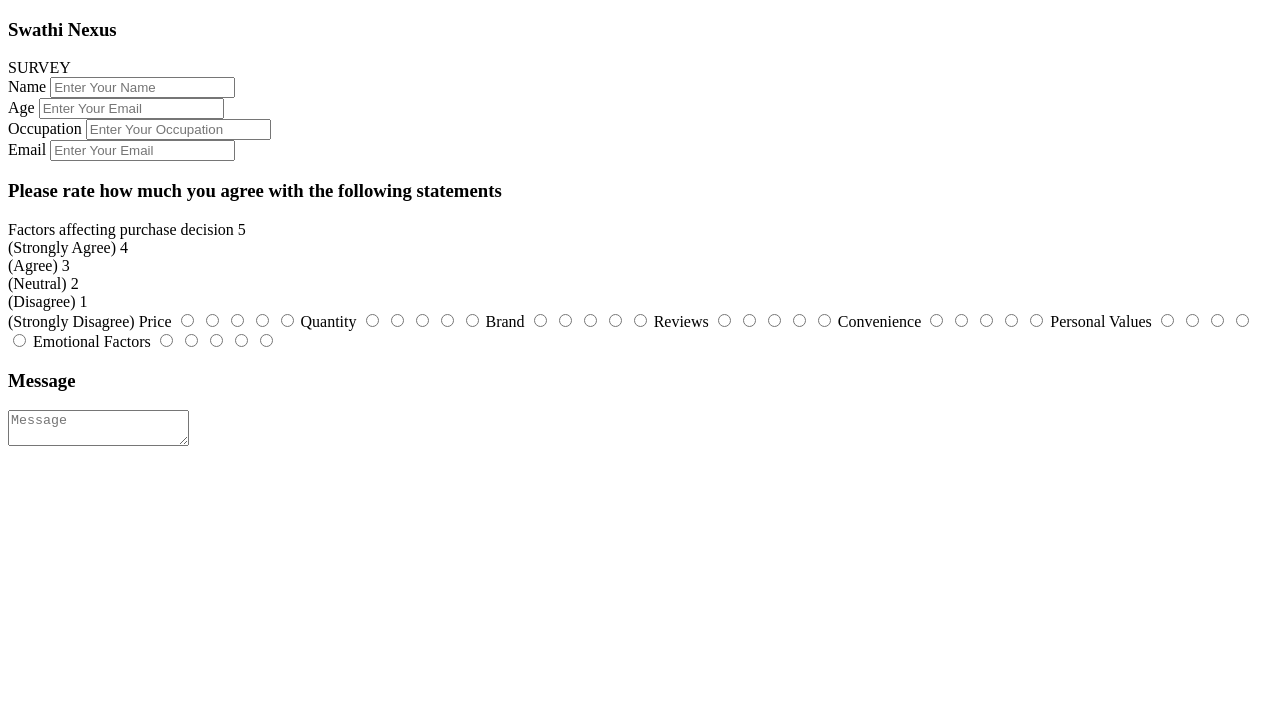
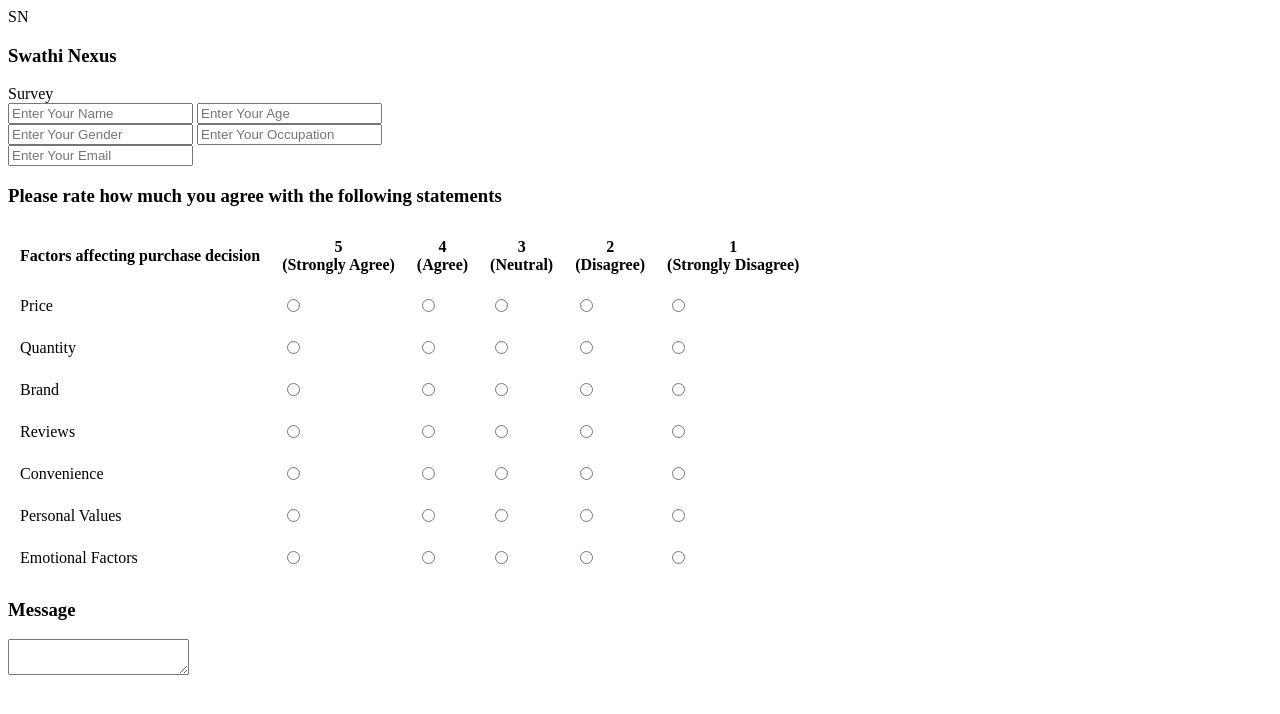
Before and after one commit to kavya-mutyala8/web-development-practice, a plain HTML site: page Survey_form/index.html in a window 1280 px wide. Drawn offline with Linux system fonts and the light colour scheme.

Commit message:
ADD Updated html

```diff
--- a/Survey_form/index.html
+++ b/Survey_form/index.html
@@ -9,36 +9,36 @@
 <body>
     <main>
         <header>
-            <div class="avatar-placeholder"></div>
-            <h3>Swathi Nexus</h3>
-            <div class="large-avatar-placeholder">SURVEY</div>
+            <div class="left-wrap">
+            <div class="avatar-placeholder">SN</div>
+            <h3 class="header-text">Swathi Nexus</h3>
+            </div>
+            <div class="right-wrap">
+            <div class="large-avatar-placeholder">Survey</div>
+            </div>
         </header>
 
         <form>
-            <div class="form-group">
-                <label for="name" id="name-label">Name</label>
-                <input type="text" name="name" placeholder="Enter Your Name" required>
+            <div class="input-wrap">
+                <div class="form-group input-text-top">
+                    <input type="text" class="pill-input W-long" placeholder="Enter Your Name" required>
+                    <input type="number" class="pill-input W-short" placeholder="Enter Your Age" required>
+                </div>
+
+                <div class="form-group input-text-middle">
+                    <input type="text" class="pill-input W-short" placeholder="Enter Your Gender" required>
+                    <input type="text" class="pill-input W-long" placeholder="Enter Your Occupation" required>
+                </div>
+
+                <div class="form-group input-text-bottom">
+                    <input type="text" class="pill-input W-Complete" placeholder="Enter Your Email" required>
+                </div>
             </div>
 
             <div class="form-group">
-                <label for="number" id="age-label">Age</label>
-                <input type="number" name="number" placeholder="Enter Your Email" required>
-            </div>
-
-            <div class="form-group">
-                <label for="text" id="Occupatation-label">Occupation</label>
-                <input type="text" name="Occupation" placeholder="Enter Your Occupation" required>
-            </div>
-
-            <div class="form-group">
-                <label for="email" id="age-label">Email</label>
-                <input type="text" name="email" placeholder="Enter Your Email" required>
-            </div>
-
-            <div class="form-group">
-                <h3>Please rate how much you agree with the following statements</h3>
+                <h3 class="radio-text">Please rate how much you agree with the following statements</h3>
                 <div class="radio-group">
-                    <tabel border="0" cellpadding="10">
+                    <table border="0" cellpadding="10">
                         <thead>
                             <tr>
                                 <th>Factors affecting purchase decision</th>
@@ -52,75 +52,75 @@
 
                         <tbody>
                             <tr>
-                                <td>Price</td>
-                                <td><input type="radio" name="price" value="5"></td>
-                                <td><input type="radio" name="price" value="4"></td>
-                                <td><input type="radio" name="price" value="3"></td>
-                                <td><input type="radio" name="price" value="2"></td>
-                                <td><input type="radio" name="price" value="1"></td>
+                                <td class="Data">Price</td>
+                                    <td class="ptd5"><input type="radio" name="price" value="5"></td>
+                                    <td class="ptd4"><input type="radio" name="price" value="4"></td>
+                                    <td class="ptd3"><input type="radio" name="price" value="3"></td>
+                                    <td class="ptd2"><input type="radio" name="price" value="2"></td>
+                                    <td class="ptd1"><input type="radio" name="price" value="1"></td>
                             </tr>
 
                             <tr>
-                                <td>Quantity</td>
-                                <td><input type="radio" name="Quantity" value="5"></td>
-                                <td><input type="radio" name="Quantity" value="4"></td>
-                                <td><input type="radio" name="Quantity" value="3"></td>
-                                <td><input type="radio" name="Quantity" value="2"></td>
-                                <td><input type="radio" name="Quantity" value="1"></td>
+                                <td class="Data">Quantity</td>
+                                    <td class="qtd5"><input type="radio" name="Quantity" value="5"></td>
+                                    <td class="qtd4"><input type="radio" name="Quantity" value="4"></td>
+                                    <td class="qtd3"><input type="radio" name="Quantity" value="3"></td>
+                                    <td class="qtd2"><input type="radio" name="Quantity" value="2"></td>
+                                    <td class="qtd1"><input type="radio" name="Quantity" value="1"></td>
                             </tr>
 
                             <tr>
-                                <td>Brand</td>
-                                <td><input type="radio" name="Brand" value="5"></td>
-                                <td><input type="radio" name="Brand" value="4"></td>
-                                <td><input type="radio" name="Brand" value="3"></td>
-                                <td><input type="radio" name="Brand" value="2"></td>
-                                <td><input type="radio" name="Brand" value="1"></td>
+                                <td class="Data">Brand</td>
+                                    <td class="btd5"><input type="radio" name="Brand" value="5"></td>
+                                    <td class="btd4"><input type="radio" name="Brand" value="4"></td>
+                                    <td class="btd3"><input type="radio" name="Brand" value="3"></td>
+                                    <td class="btd2"><input type="radio" name="Brand" value="2"></td>
+                                    <td class="btd1"><input type="radio" name="Brand" value="1"></td>
                             </tr>
 
                             <tr>
-                                <td>Reviews</td>
-                                <td><input type="radio" name="Reviews" value="5"></td>
-                                <td><input type="radio" name="Reviews" value="4"></td>
-                                <td><input type="radio" name="Reviews" value="3"></td>
-                                <td><input type="radio" name="Reviews" value="2"></td>
-                                <td><input type="radio" name="Reviews" value="1"></td>
+                                <td class="Data">Reviews</td>
+                                    <td class="rtd5"><input type="radio" name="Reviews" value="5"></td>
+                                    <td class="rtd4"><input type="radio" name="Reviews" value="4"></td>
+                                    <td class="rtd3"><input type="radio" name="Reviews" value="3"></td>
+                                    <td class="rtd2"><input type="radio" name="Reviews" value="2"></td>
+                                    <td class="rtd1"><input type="radio" name="Reviews" value="1"></td>
                             </tr>
 
                             <tr>
-                                <td>Convenience</td>
-                                <td><input type="radio" name="Convenience" value="5"></td>
-                                <td><input type="radio" name="Convenience" value="4"></td>
-                                <td><input type="radio" name="Convenience" value="3"></td>
-                                <td><input type="radio" name="Convenience" value="2"></td>
-                                <td><input type="radio" name="Convenience" value="1"></td>
+                                <td class="Data">Convenience</td>
+                                    <td class="ctd5"><input type="radio" name="Convenience" value="5"></td>
+                                    <td class="ctd4"><input type="radio" name="Convenience" value="4"></td>
+                                    <td class="ctd3"><input type="radio" name="Convenience" value="3"></td>
+                                    <td class="ctd2"><input type="radio" name="Convenience" value="2"></td>
+                                    <td class="ctd1"><input type="radio" name="Convenience" value="1"></td>
                             </tr>
 
                             <tr>
-                                <td>Personal Values</td>
-                                <td><input type="radio" name="Personal Values" value="5"></td>
-                                <td><input type="radio" name="Personal Values" value="4"></td>
-                                <td><input type="radio" name="Personal Values" value="3"></td>
-                                <td><input type="radio" name="Personal Values" value="2"></td>
-                                <td><input type="radio" name="Personal Values" value="1"></td>
+                                <td class="Data">Personal Values</td>
+                                    <td class="pvtd5"><input type="radio" name="Personal Values" value="5"></td>
+                                    <td class="pvtd4"><input type="radio" name="Personal Values" value="4"></td>
+                                    <td class="pvtd3"><input type="radio" name="Personal Values" value="3"></td>
+                                    <td class="pvtd2"><input type="radio" name="Personal Values" value="2"></td>
+                                    <td class="pvtd1"><input type="radio" name="Personal Values" value="1"></td>
                             </tr>
 
                             <tr>
-                                <td>Emotional Factors</td>
-                                <td><input type="radio" name="Emotional Factors" value="5"></td>
-                                <td><input type="radio" name="Emotional Factors" value="4"></td>
-                                <td><input type="radio" name="Emotional Factors" value="3"></td>
-                                <td><input type="radio" name="Emotional Factors" value="2"></td>
-                                <td><input type="radio" name="Emotional Factors" value="1"></td>
+                                <td class="Data">Emotional Factors</td>
+                                    <td class="etd5"><input type="radio" name="Emotional Factors" value="5"></td>
+                                    <td class="etd4"><input type="radio" name="Emotional Factors" value="4"></td>
+                                    <td class="etd3"><input type="radio" name="Emotional Factors" value="3"></td>
+                                    <td class="etd2"><input type="radio" name="Emotional Factors" value="2"></td>
+                                    <td class="etd1"><input type="radio" name="Emotional Factors" value="1"></td>
                            </tr>
                         </tbody>
-                    </tabel>
+                    </table>
                 </div>
             </div>
 
-            <div class="form-group">
-                <h3>Message</h3>
-                <textarea name="message" class="input" placeholder="Message" required></textarea>
+            <div class="form-group footer-text">
+                <h3 class="footer-message">Message</h3>
+                <textarea name="message" class="input" required></textarea>
             </div>
         </form>
     </main>
```
